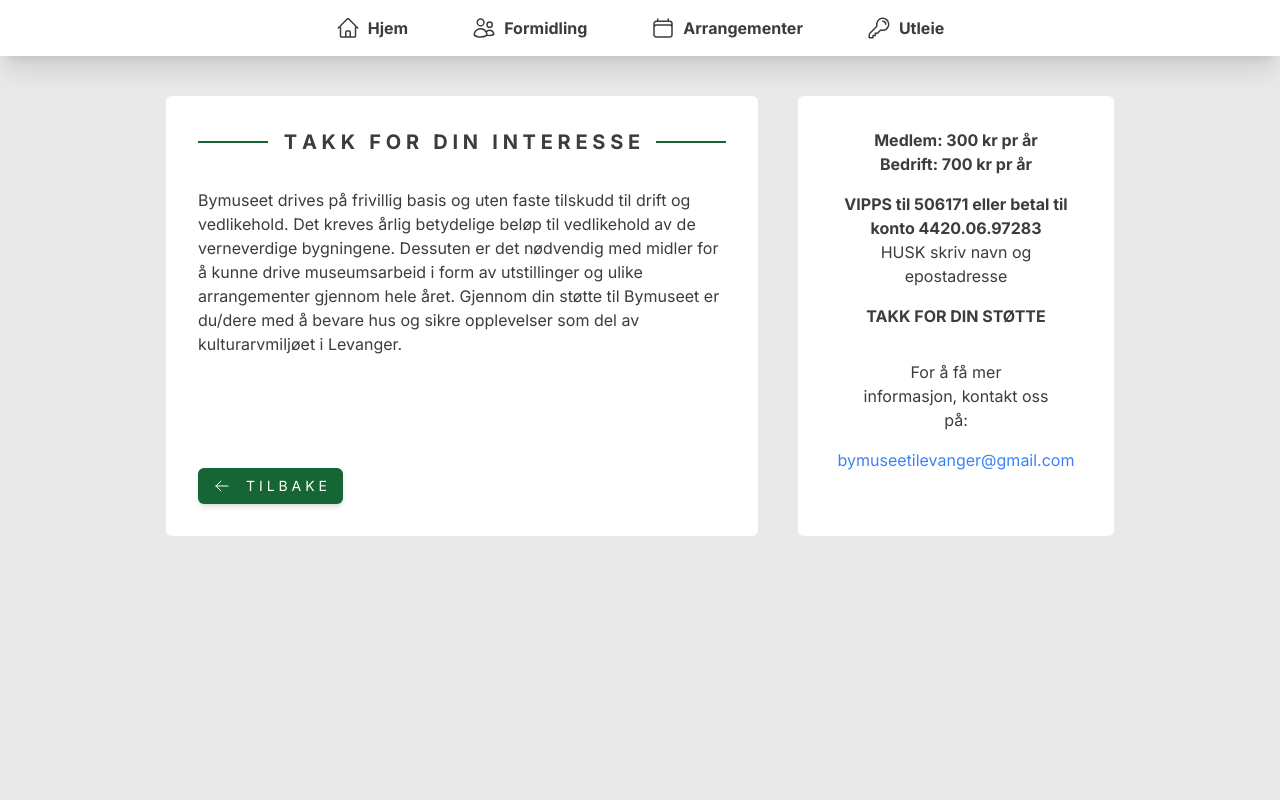
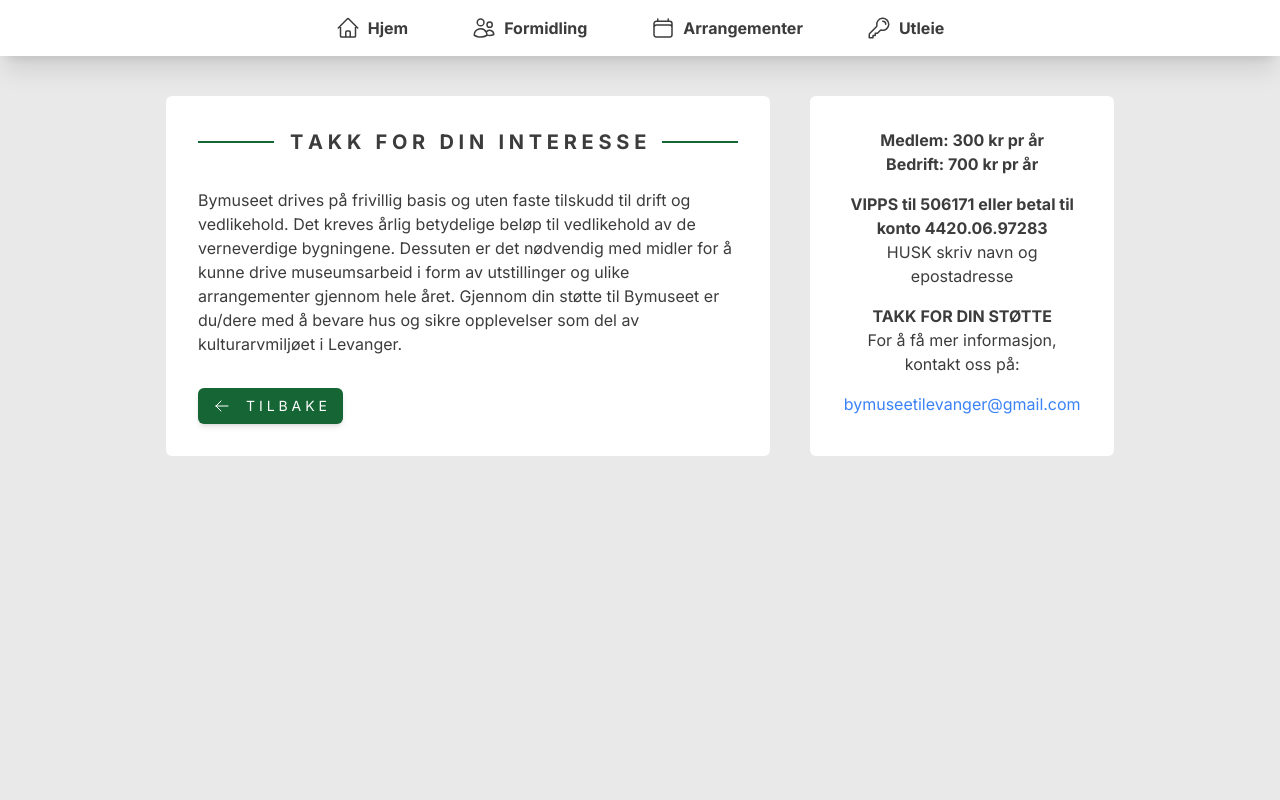
Before and after one commit to magnusgiverin/bymuseet, a Next.js app in the folder src/bymuseet/: page /medlem in a window 1280 px wide. Shown: the top 800 px of the page. Built offline with nearby package versions, Linux system fonts and the light colour scheme.

Commit message:
Fix: Fix info box on medlem

```diff
--- a/src/bymuseet/src/app/medlem/page.tsx
+++ b/src/bymuseet/src/app/medlem/page.tsx
@@ -17,15 +17,13 @@ export default function Medlem() {
                     <Button icon={"ArrowLeft_sm"} text={medlem.buttonText} iconPosition="left" />
                 </div>
             </div>
-            <div className="w-full lg:w-1/3 bg-white py-8 px-4 md:p-8 md:rounded-md">
+            <div className="w-full lg:w-1/3 h-auto bg-white p-8 md:rounded-md flex flex-col py-8 px-4 md:p-8">
                 <div className="w-full flex flex-col items-center justify-center text-center">
                     <p className="font-bold">{medlem.memberPrice}</p>
                     <p className="font-bold">{medlem.businessPrice}</p>
                     <p className="mt-4 font-bold">{medlem.paymentText}</p>
                     <p>{medlem.reminder}</p>
                     <p className="mt-4 font-bold">{medlem.thankYou}</p>
-                </div>
-                <div className="w-full flex flex-col items-center p-8 text-center">
                     <p>{medlem.information}</p>
                     <p className="mt-4 text-blue-500">
                         <a href={"mailto:" + medlem.emailAddress}>{medlem.emailAddress}</a>
```
